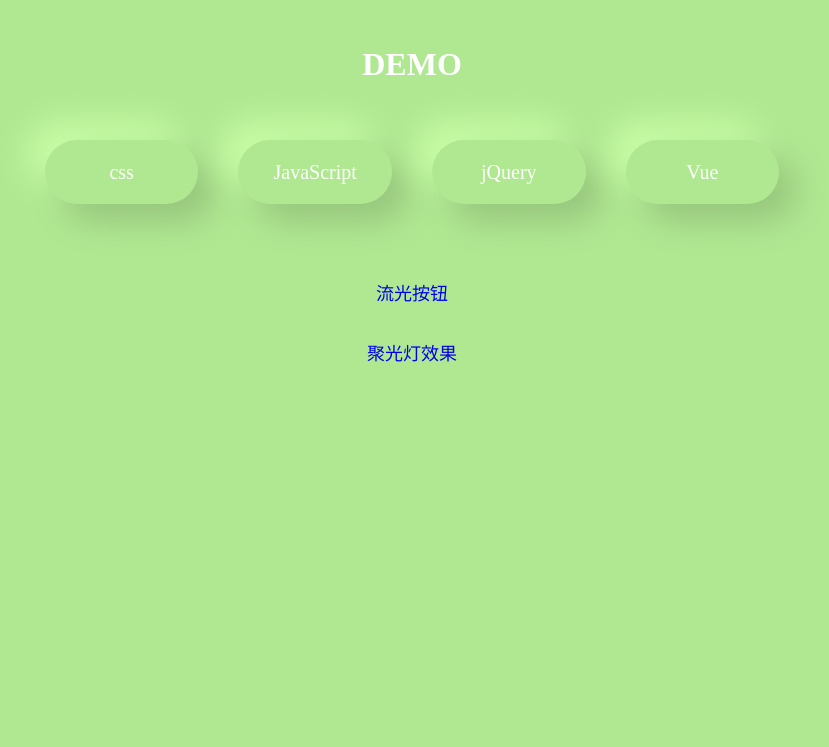
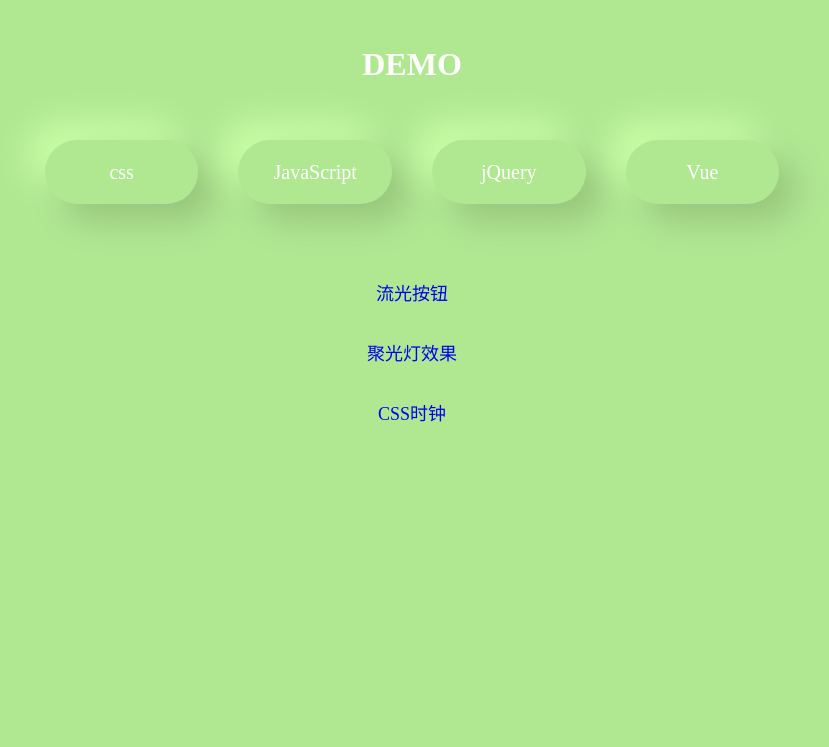
Before and after one commit to b-yp/demo, a plain HTML site: page index.html in a window 1280 px wide. Shown: the whole page, without its empty margins (228-1057 px from the left). Drawn offline with Linux system fonts and the light colour scheme.

Commit message:
CSS时钟

```diff
--- a/index.html
+++ b/index.html
@@ -95,6 +95,7 @@
       <ul class="css" style="display: block;">
         <li><a href="./css/01-流光按钮.html">流光按钮</a></li>
         <li><a href="./css/02-聚光灯效果.html">聚光灯效果</a></li>
+        <li><a href="./css/03-css时钟.html">CSS时钟</a></li>
 
       </ul>
       <ul class="js">
```
